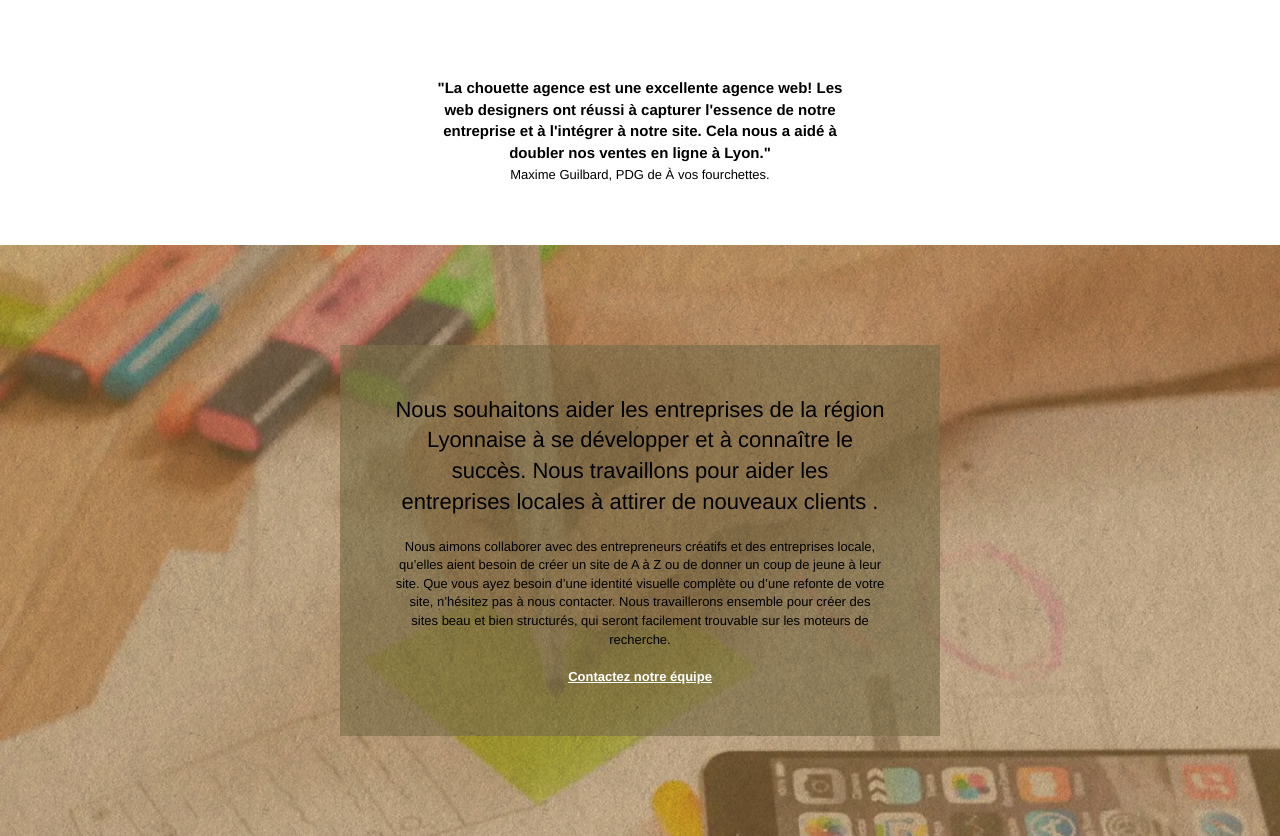
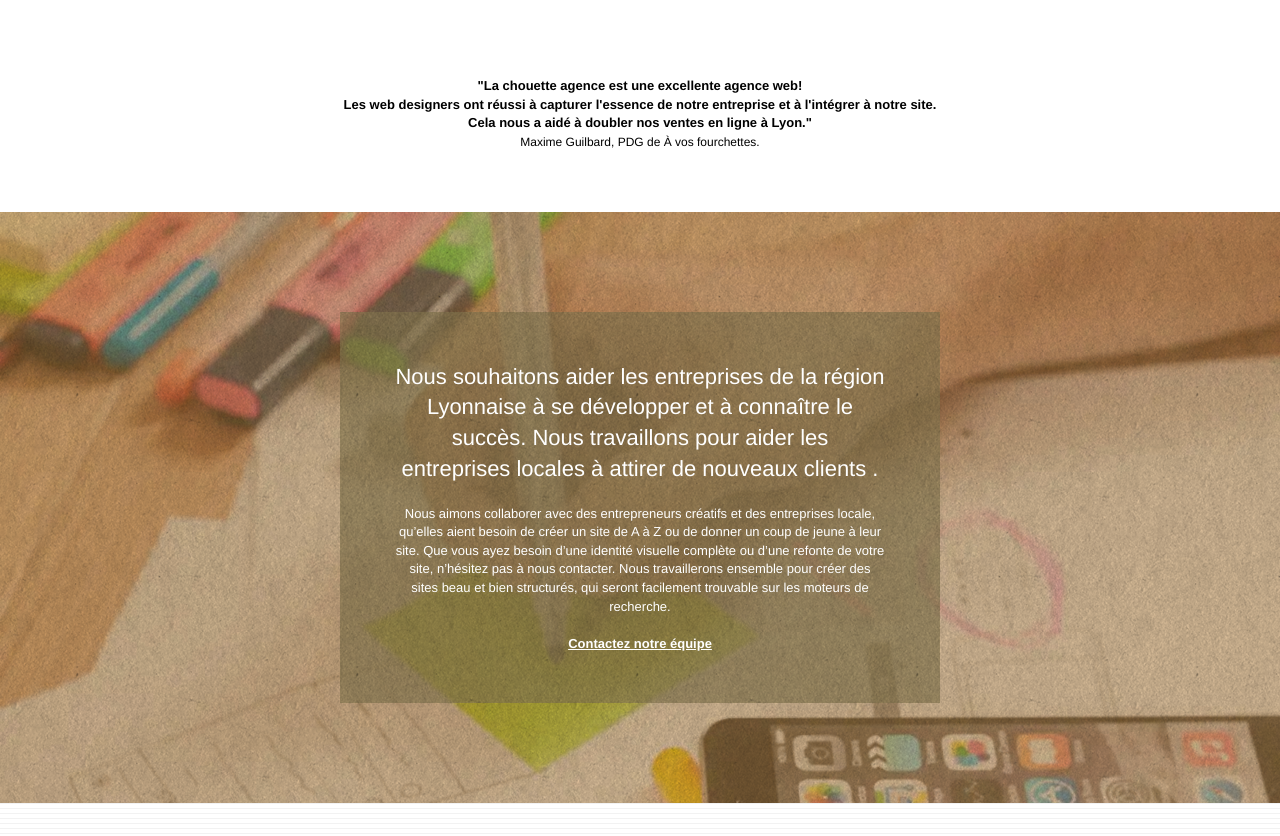
Before and after one commit to Arnaud9876/TRAMAarnaud_4_02-11-2021, a plain HTML site: page index.html in a window 1280 px wide. Shown: the part 899-1735 px from the top of the page. Drawn offline with Linux system fonts and the light colour scheme.

Commit message:
0.6 medias queries

```diff
--- a/index.html
+++ b/index.html
@@ -129,9 +129,9 @@
 				</div>
 				<div class="row voffset-lg voffset">
 					<div class="col-xs-12 col-md-8 col-md-offset-2 text-center">
-						<p class="avis-client">"La chouette agence est une excellente agence web! Les<br>
-							web designers ont réussi à capturer l'essence de notre <br>
-							entreprise et à l'intégrer à notre site. Cela nous a aidé à <br>
+						<p class="avis-client">"La chouette agence est une excellente agence web! <br>Les
+							web designers ont réussi à capturer l'essence de notre
+							entreprise et à l'intégrer à notre site. <br>Cela nous a aidé à
 							doubler nos ventes en ligne à Lyon." <br>
 							<span class="avis-client_auteur">Maxime Guilbard, PDG de À vos fourchettes.</span>
 						</p>
@@ -154,7 +154,7 @@
 							le succès. Nous travaillons pour aider les entreprises locales à attirer de nouveaux clients
 							.<br>
 						</h2>
-						<p class="text-center white bloc-3-text">
+						<p class="text-center tc-white bloc-3-text">
 							Nous aimons collaborer avec des entrepreneurs créatifs et des entreprises locale, qu’elles
 							aient besoin de créer un site de A à Z ou de donner un coup de jeune à leur site. Que vous
 							ayez besoin d’une identité visuelle complète ou d’une refonte de votre site, n’hésitez pas à
--- a/style.css
+++ b/style.css
@@ -22,12 +22,12 @@ body {
 }
 
 .avis-client {
-    font-size: 15px;
+    font-size: 13px;
     font-weight: bold;
 }
 
 .avis-client_auteur {
-    font-size: 13px;
+    font-size: 12px;
     font-weight: normal;
 }
 
@@ -667,6 +667,10 @@ h4 {
     margin-top: 24px;
 }
 
+.white {
+    color: white;
+}
+
 .black {
     color: black!important;
 }
@@ -707,7 +711,7 @@ h4 {
 }
 
 .tc-white {
-    color: black!important;
+    color: white!important;
 }
 
 .btn-atomic-tangerine {
```
Also changed, not shown: page2.html (+1 -1 lines).
